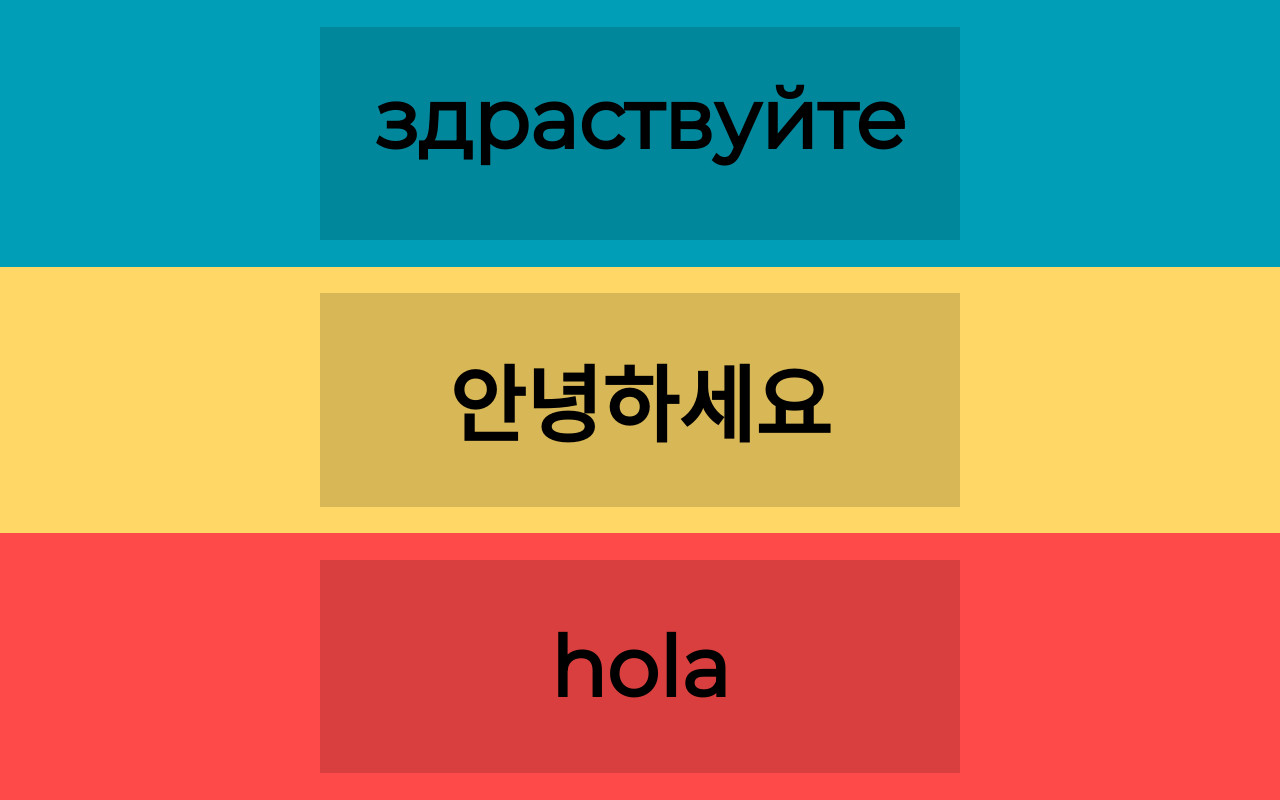
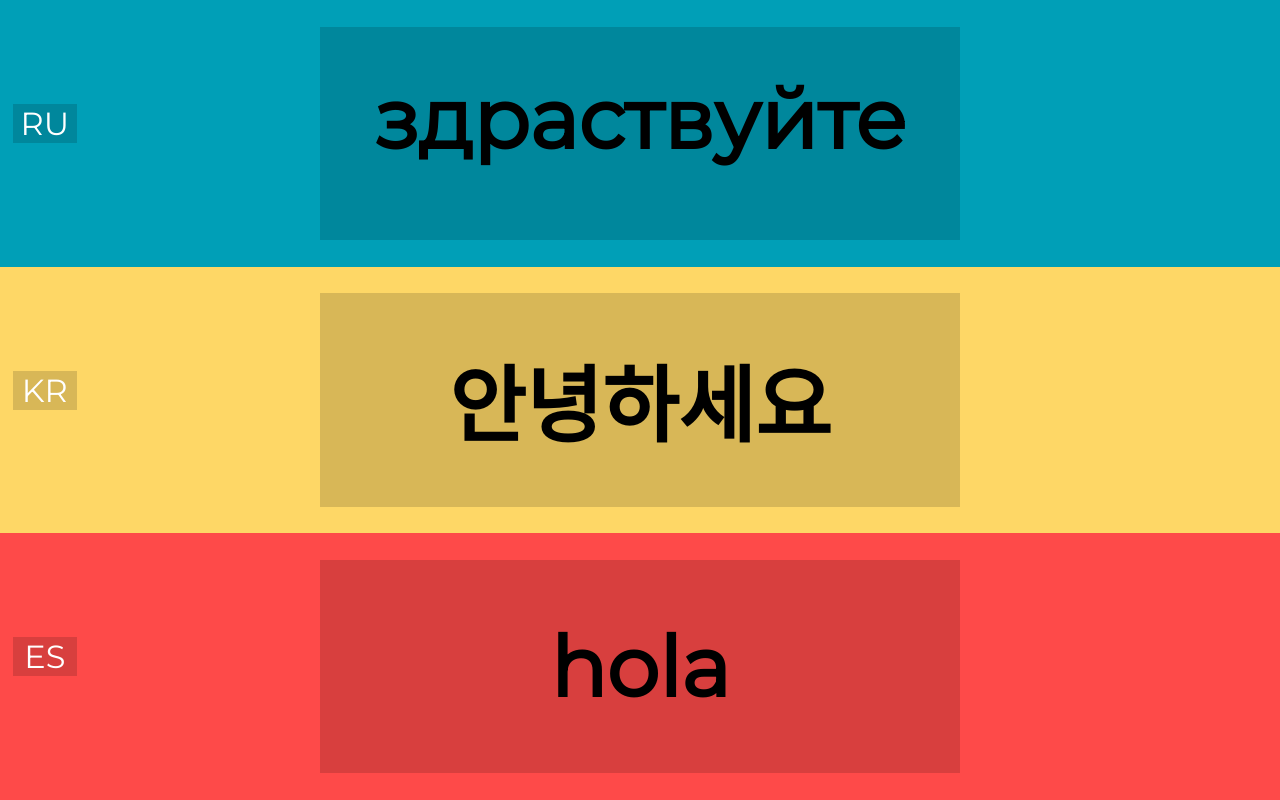
Before and after one commit to l-emi/foreign-words, a plain HTML site: page index.html in a window 1280 px wide. Drawn offline with nearby package versions, Linux system fonts and the light colour scheme.

Commit message:
Add language codes

```diff
--- a/index.html
+++ b/index.html
@@ -12,16 +12,25 @@
    <body>
 
        <div id="russian" class="boxes">
+           <div class="flag">
+               RU
+           </div>
            <div class="word-container">
                <p class="word" style="padding-bottom:4.5%">здраствуйте</p>
            </div>
        </div>
-       <div id="spanish" class="boxes">
+       <div id="korean" class="boxes">
+           <div class="flag">
+                   KR
+               </div>
            <div class="word-container">
                <p class="word">안녕하세요</p>
            </div>
        </div>
-       <div id="korean" class="boxes">
+       <div id="spanish" class="boxes">
+           <div class="flag">
+               ES
+           </div>
            <div class="word-container">
                <p class="word">hola</p>
            </div>
--- a/styles/style.scss
+++ b/styles/style.scss
@@ -6,6 +6,7 @@ body, html {
     margin: 0;
     padding: 0;
     font-family: 'Montserrat', sans-serif;
+    overflow: hidden;
 }
 
 .boxes {
@@ -19,12 +20,11 @@ body, html {
 }
 
 #spanish {
-    background-color: $yellow;
-    text-transform: lowercase !important;
+    background-color: $red;
 }
 
 #korean {
-    background-color: $red;
+    background-color: $yellow;
 }
 
 .word-container {
@@ -44,6 +44,16 @@ body, html {
     height: 100%;
     font-size: 6.5vw;
     font-weight: bold;
-    //color: white;
     text-align: center;
 }
+
+.flag {
+    width: 5vw;
+    font-size: 2.5vw;
+    text-align: center;
+    margin-top: 13vh;
+    margin-left: 1vw;
+    background: rgba(0,0,0,0.15);
+    color: #fff;
+    position: absolute;
+}
```
Also changed, not shown: styles/style.css, 1 other file.
